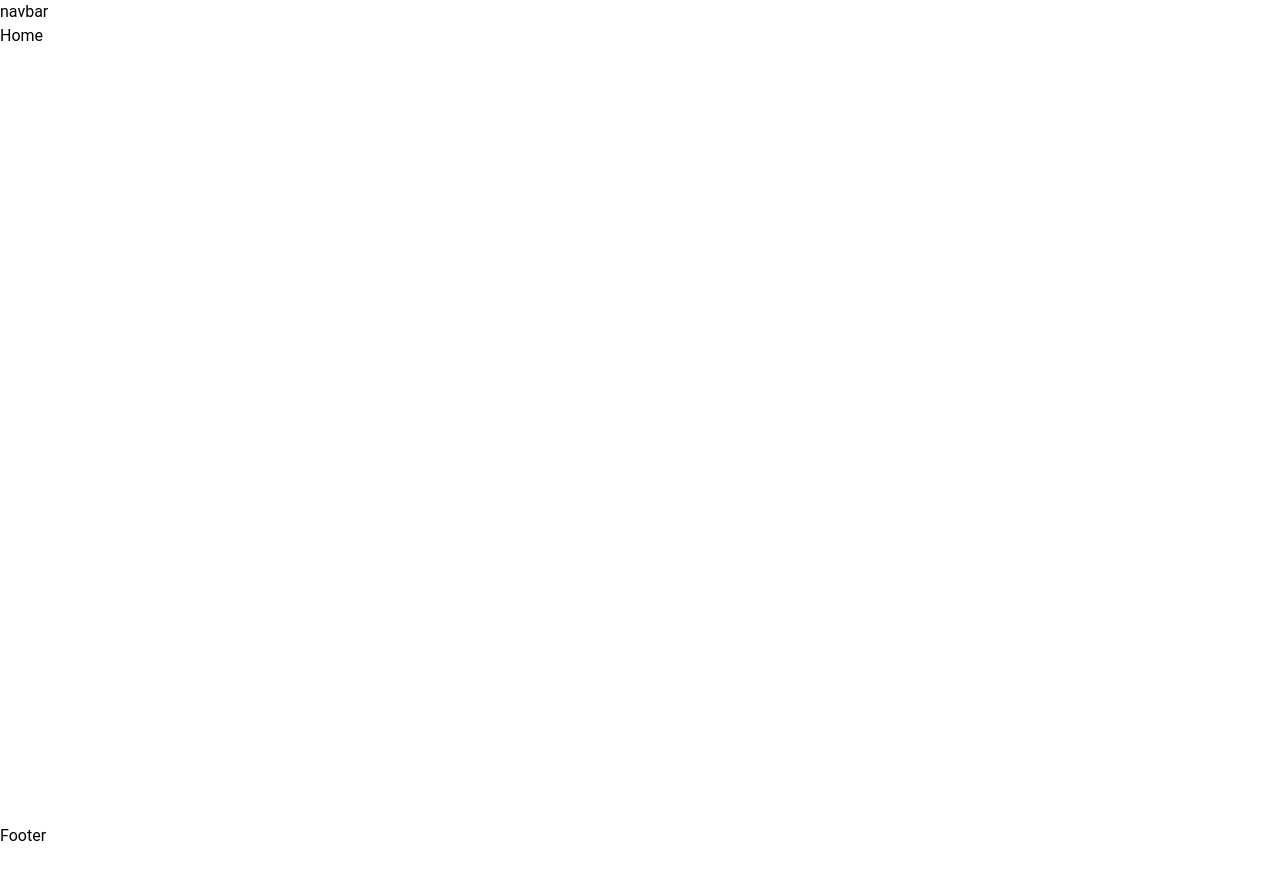
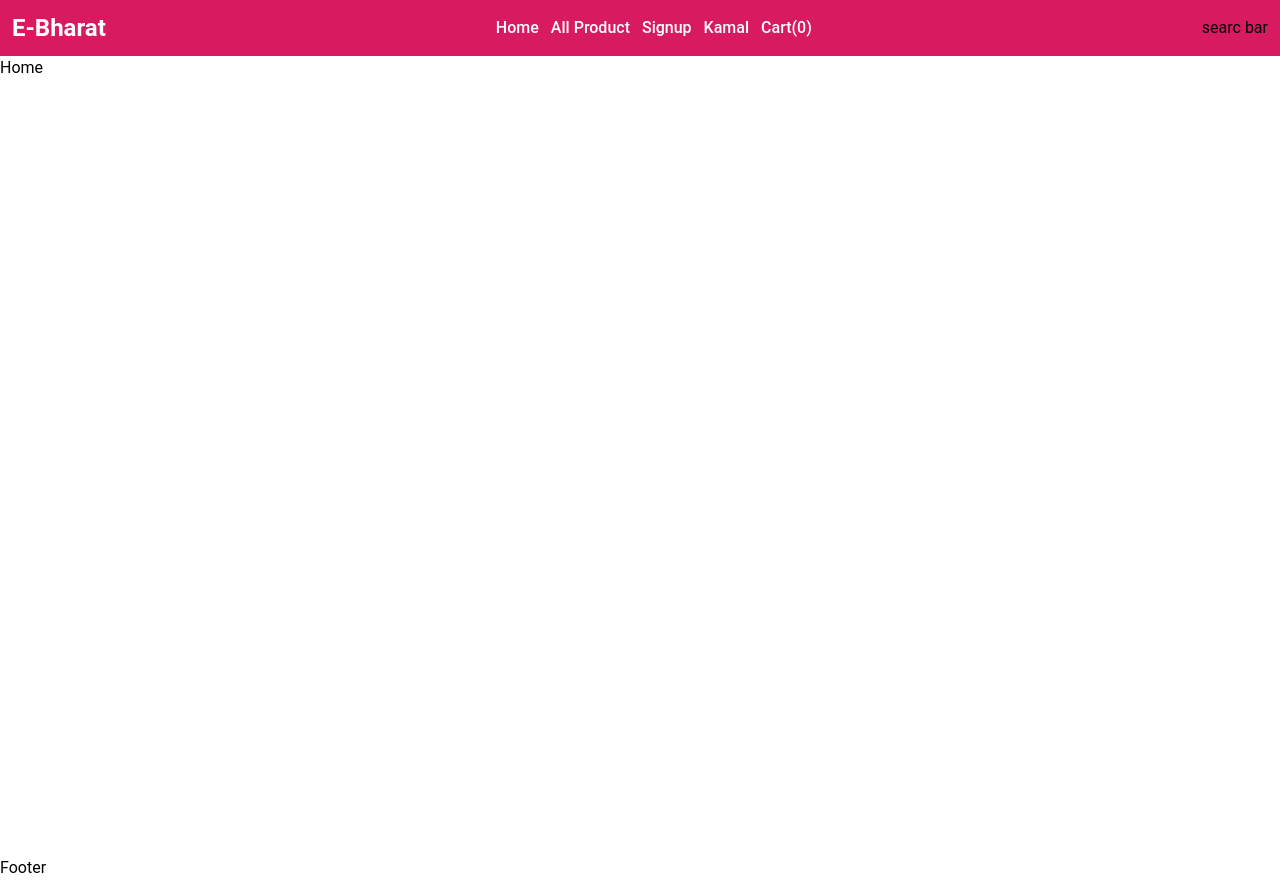
Before and after one commit to dg-codingbapunu/E-commerce-app, a React (Vite) app in the folder ecommerce/: page / in a window 1280 px wide. Before the commit the page ends 848 px from the top, so only its background shows below. Built offline with nearby package versions, Linux system fonts and the light colour scheme.

Commit message:
create Navbar

```diff
--- a/ecommerce/src/components/navbar/Navbar.jsx
+++ b/ecommerce/src/components/navbar/Navbar.jsx
@@ -1,5 +1,67 @@
+import { Link } from "react-router-dom";
+import SearchBar from "../searchbar/SearchBar";
+
 const Navbar = () => {
-  return <div>navbar</div>;
+  // navList Data
+  const navList = (
+    <ul className="flex space-x-3 text-white font-medium text-md px-5 ">
+      {/* Home */}
+      <li>
+        <Link to={"/"}>Home</Link>
+      </li>
+
+      {/* All Product */}
+      <li>
+        <Link to={"/allproduct"}>All Product</Link>
+      </li>
+
+      {/* Signup */}
+      <li>
+        <Link to={"/signup"}>Signup</Link>
+      </li>
+
+      {/* User */}
+      <li>
+        <Link to={"/"}>Kamal</Link>
+      </li>
+
+      {/* Admin */}
+      {/* <li>
+                <Link to={'/'}>Admin</Link>
+            </li> */}
+
+      {/* logout */}
+      {/* <li>
+                logout
+            </li> */}
+
+      {/* Cart */}
+      <li>
+        <Link to={"/cart"}>Cart(0)</Link>
+      </li>
+    </ul>
+  );
+  return (
+    <nav className="bg-pink-600 sticky top-0">
+      {/* main  */}
+      <div className="lg:flex lg:justify-between items-center py-3 lg:px-3 ">
+        {/* left  */}
+        <div className="left py-3 lg:py-0">
+          <Link to={"/"}>
+            <h2 className=" font-bold text-white text-2xl text-center">
+              E-Bharat
+            </h2>
+          </Link>
+        </div>
+
+        {/* right  */}
+        <div className="right flex justify-center mb-4 lg:mb-0">{navList}</div>
+
+        {/* Search Bar  */}
+        <SearchBar />
+      </div>
+    </nav>
+  );
 };
 
 export default Navbar;
--- /dev/null
+++ b/ecommerce/src/components/searchbar/SearchBar.jsx
@@ -0,0 +1,5 @@
+const SearchBar = () => {
+  return <div>searc bar</div>;
+};
+
+export default SearchBar;
```
